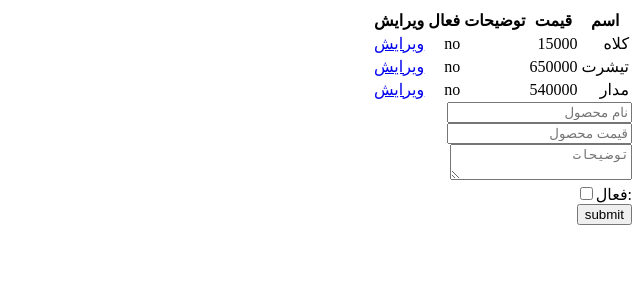
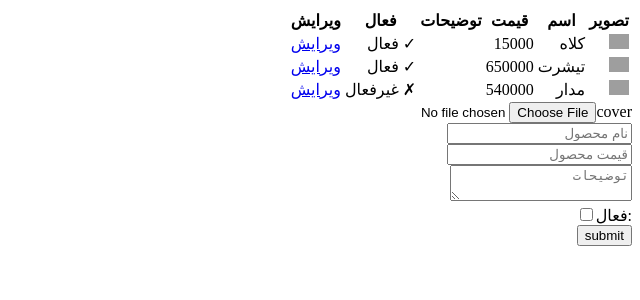
Before and after one commit to Alirezapygo/online_shop, a Flask app: page /admin/dashboard/products in a window 1280 px wide. Shown: the top 300 px of the page, without its empty margins (640-1280 px from the left). Run offline with Flask 3, Linux system fonts and the light colour scheme; the visitor is signed in with stand-in values (Sample User, id 1); some libraries are stand-ins or nearby versions; grey boxes are pictures that could not be loaded.

Commit message:
added image

```diff
--- a/blueprints/admin.py
+++ b/blueprints/admin.py
@@ -39,6 +39,7 @@ def product():
         price=request.form.get('price',None)
         description=request.form.get('description',None)
         active=request.form.get('active',None)
+        file=request.files.get('cover',None)
 
         p=Product(name=name,price=price,description=description)
         if active == None:
@@ -48,6 +49,8 @@ def product():
 
         db.session.add(p)
         db.session.commit()
+
+        file.save(f"static/cover/{p.id}.jpg")
 
         return "down"
 
@@ -65,18 +68,19 @@ def edit_product(id):
         name=request.form.get('name',None)
         price=request.form.get('price',None)
         description=request.form.get('description',None)
-        active=request.form.get('active',None)
-
+        active = request.form.get('active', None)
+        file=request.files.get('cover',None)
+        if active == None:
+            product.active = 0
+        else:
+            product.active= 1
         product.nmae=name
         product.price=price
         product.description=description
 
-
-        if active == None:
-            product.active = 0
-        else:
-            product.active= 1
-
         db.session.commit()
 
+        if file!=None:
+             file.save(f"static/cover/{product.id}.jpg")
+
         return redirect(url_for("admin.edit_product",id=id))
--- a/blueprints/general.py
+++ b/blueprints/general.py
@@ -4,8 +4,8 @@ app=Blueprint("general",__name__)
 
 @app.route('/')
 def main():
-    products=Product.query.filter(Product.active==1).all()
-    return render_template("main.html",products=products)
+    products = Product.query.filter(Product.active == 1).all()
+    return render_template("main.html", products=products)
 
 @app.route('/product/<int:id>/<name>')
 def product(id,name):
--- a/templates/admin/products.html
+++ b/templates/admin/products.html
@@ -7,6 +7,7 @@
 
     <table>
         <tr>
+            <th>تصویر</th>
             <th>اسم</th>
             <th>قیمت</th>
             <th>توضیحات</th>
@@ -15,18 +16,20 @@
         </tr>
         {% for p in products %}
         <tr>
+            <td><img style="width: 20px;" src="/static/cover/{{ p.id }}.jpg"></td>
             <td>{{ p.name }}</td>
             <td>{{ p.price }}</td>
             <td>{{ p.description }}</td>
-            <td>{{ "yes" if p.active == 1 else "no" }}</td>
+            <td>{{ "✓ فعال" if p.active == "1" else "✗ غیرفعال" }}</td>
             <td><a href="/admin/dashboard/etit-product/{{ p.id }}">ویرایش</a></td>
         </tr>
         {% endfor %}
     </table>
 
 
-    <form action="#" method="post">
+    <form action="#" method="post" enctype="multipart/form-data">
         <input type="hidden" name="csrf_token" value="{{ csrf_token() }}"/>
+        <label>cover</label><input type="file" name="cover"><br>
         <input type="text" name="name" placeholder="نام محصول"><br>
         <input type="number" name="price" placeholder="قیمت محصول"><br>
         <textarea name="description" placeholder="توضیحات"></textarea><br>
--- a/templates/product.html
+++ b/templates/product.html
@@ -4,6 +4,8 @@
 {% endblock %}
 <body>
 {% block body %}
+
+    <img style="width: 100px;" src="/static/cover/{{ product.id }}.jpg">
     {{ product.id }} <br>
     {{ product.name }} <br>
     {{ product.price }} <br>
```
Also changed, not shown: templates/admin/etit-product.html (+5 -3 lines), instance/database.db, 1 other file.
